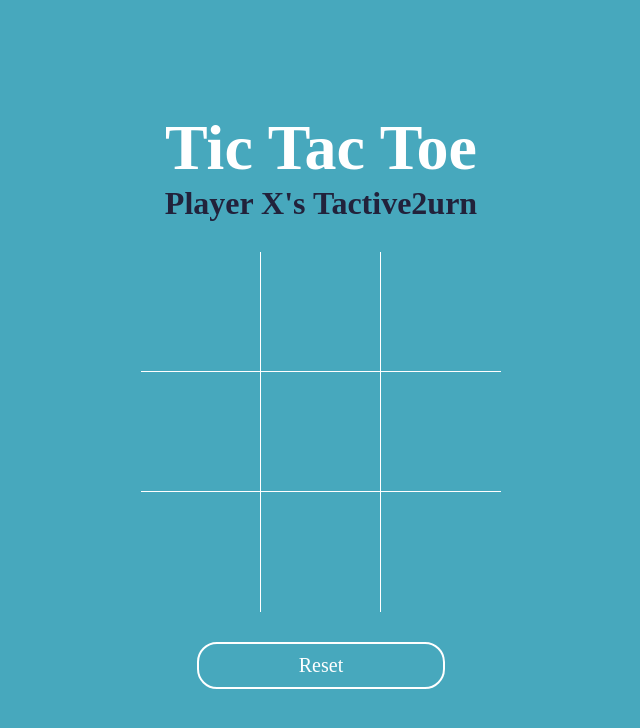
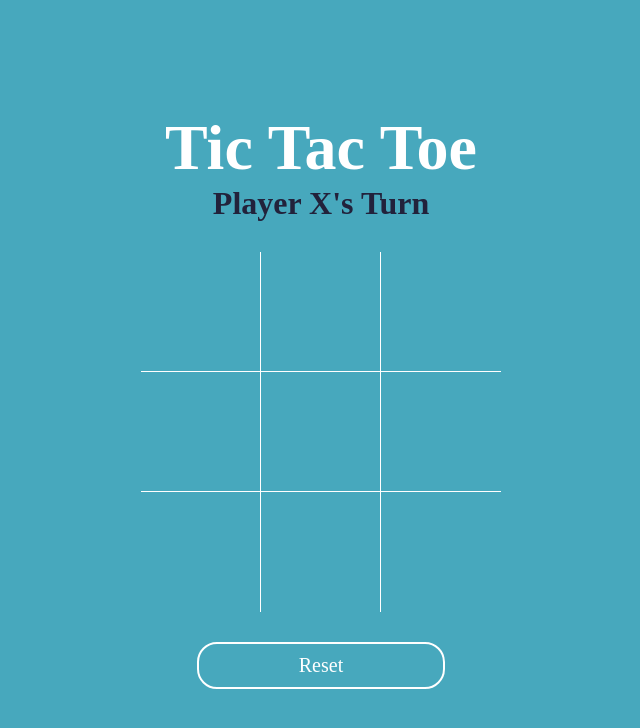
Before and after one commit to akashpathak9587/tic-tac-toe-Javascript, a plain HTML site: page index.html in a window 1280 px wide. Shown: the whole page, without its empty margins (319-959 px from the left). Drawn offline with Linux system fonts and the light colour scheme.

Commit message:
Index file modified

```diff
--- a/index.html
+++ b/index.html
@@ -11,7 +11,7 @@
 
 <body>
     <h1>Tic Tac Toe</h1>
-    <h4 class="playerTurn">Player X's Tactive2urn</h4>
+    <h4 class="playerTurn">Player X's Turn</h4>
     <div class="board">
         <div class="tile"></div>
         <div class="tile"></div>
```
